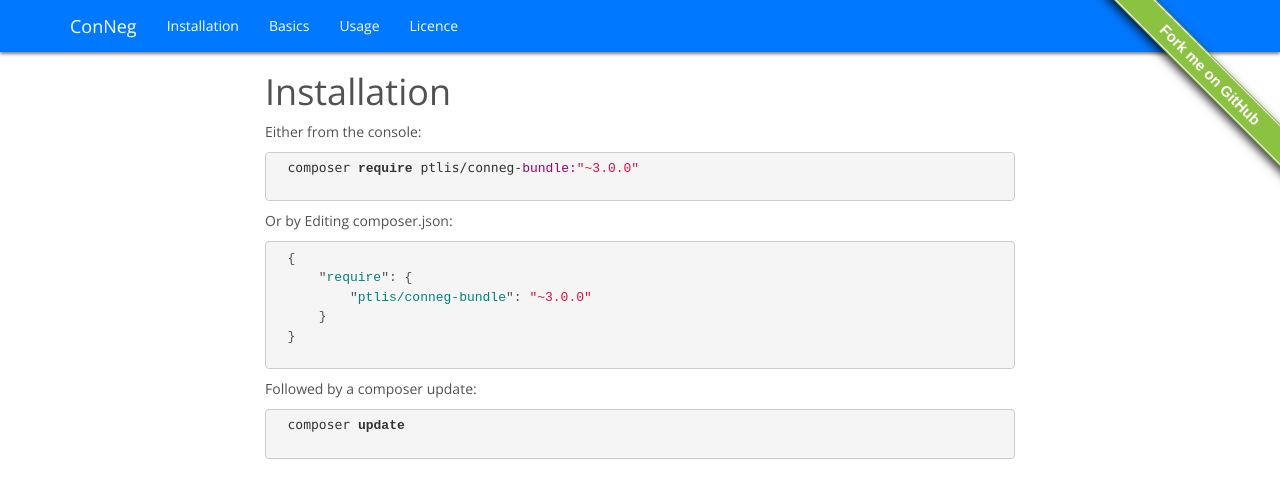
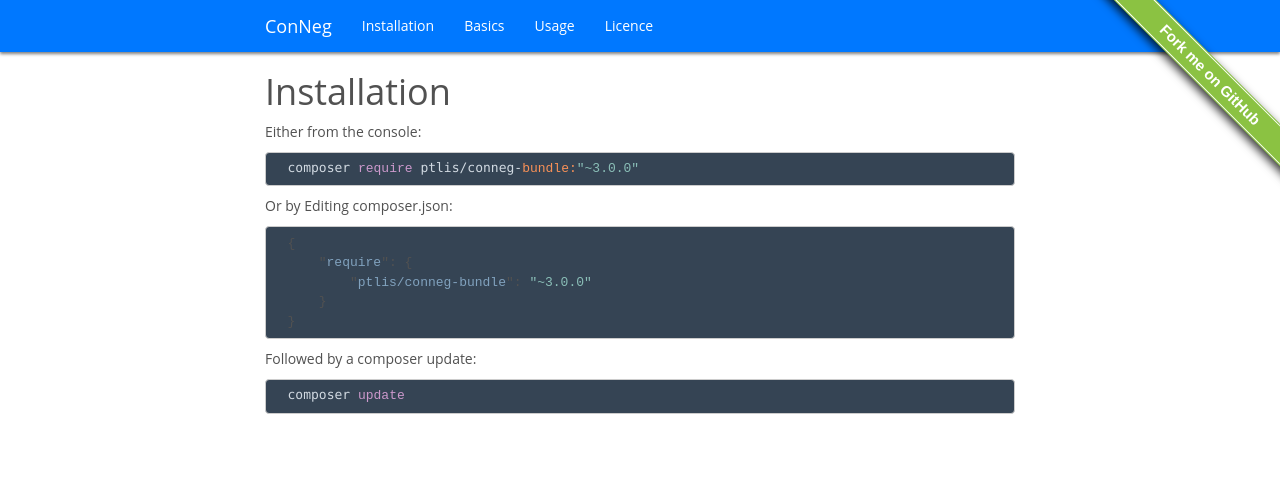
Before and after one commit to ptlis/conneg, a Jekyll site: the page built from installation.md, in a window 1280 px wide. Shown: the top 498 px of the page. Built offline with Jekyll 4.4.1, drawn with Linux system fonts in a browser that asks for light colours; some web fonts are replaced.

Commit message:
Tweaks to styling

```diff
--- a/_includes/header.html
+++ b/_includes/header.html
@@ -5,14 +5,14 @@
         <meta http-equiv="X-UA-Compatible" content="chrome=1">
         <title>ConNeg by ptlis</title>
 
-        <link href='https://fonts.googleapis.com/css?family=Droid+Sans+Mono' rel='stylesheet' type='text/css'>
-        <link href='https://fonts.googleapis.com/css?family=Open+Sans:400,700,700italic,400italic' rel='stylesheet' type='text/css'>
+        <!--<link href='https://fonts.googleapis.com/css?family=Droid+Sans+Mono' rel='stylesheet' type='text/css'>-->
+        <!--<link href='https://fonts.googleapis.com/css?family=Open+Sans:400,700,700italic,400italic' rel='stylesheet' type='text/css'>-->
 
         <link rel="stylesheet" href="lib/bootstrap/css/bootstrap.min.css">
 
         <link rel="stylesheet" href="css/style.css">
 
-        <link rel="stylesheet" href="lib/highlightjs/styles/github.css">
+        <link rel="stylesheet" href="lib/highlightjs/styles/rainbow.css">
 
         <meta name="viewport" content="width=device-width, initial-scale=1, user-scalable=no">
         <!--[if lt IE 9]>
@@ -23,7 +23,9 @@
 
         <nav class="navbar" role="navigation" id="main_navigation">
             <div class="container">
-                <!-- Brand and toggle get grouped for better mobile display -->
+                <div class="row">
+                    <div class="col-md-8 col-md-offset-2">
+
                         <div class="navbar-header">
                             <button type="button" class="navbar-toggle" data-toggle="collapse" data-target="#bs-example-navbar-collapse-1">
                                 <span class="sr-only">Toggle navigation</span>
@@ -34,7 +36,6 @@
                             <a class="navbar-brand" href="index.html">ConNeg</a>
                         </div>
 
-                <!-- Collect the nav links, forms, and other content for toggling -->
                         <div class="collapse navbar-collapse" id="bs-example-navbar-collapse-1">
                             <ul class="nav navbar-nav">
                                 <li{% if page.name == 'installation' %} class="active"{% endif %}><a href="installation.html">Installation</a></li>
@@ -44,4 +45,6 @@
                             </ul>
                         </div>
                     </div>
+                </div>
+            </div>
         </nav>
--- a/css/style.css
+++ b/css/style.css
@@ -23,6 +23,7 @@
 
 #main_navigation.navbar a {
     color: #fff;
+    background-color: #0078ff;
 }
 
 #main_navigation.navbar a:hover {
@@ -31,6 +32,7 @@
 
 #main_navigation.navbar .active a {
     color: #fff;
+    background-color: #0066D8;
 }
 
 .container h2 {
@@ -48,11 +50,13 @@
 }
 
 .container pre {
-    padding: 0 15px 15px 15px;
+    padding: 0 15px;
+    background-color: #354454;
 }
 
 body {
     overflow-y: scroll;
+    margin-bottom: 60px;
 }
 
 code * {
```
Lines whose indentation alone changed are shown as unchanged.
